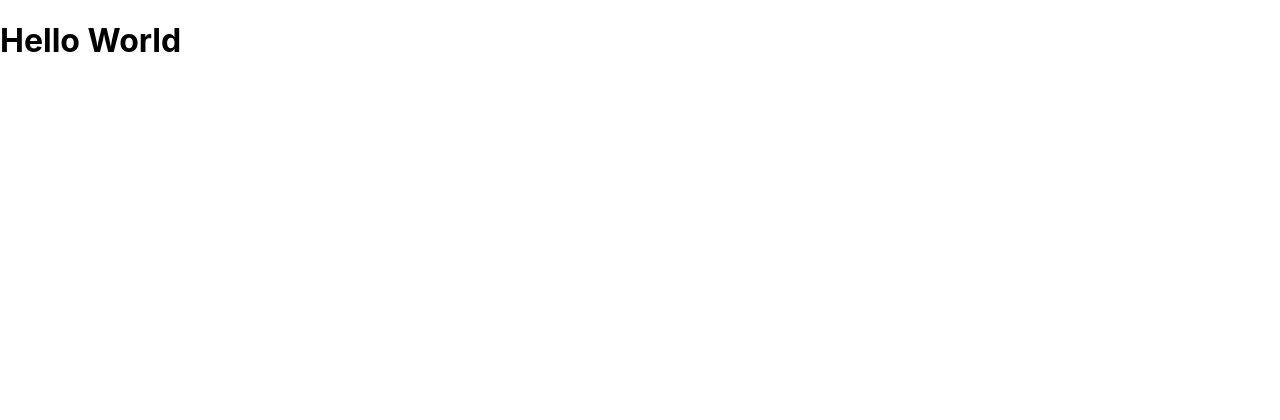
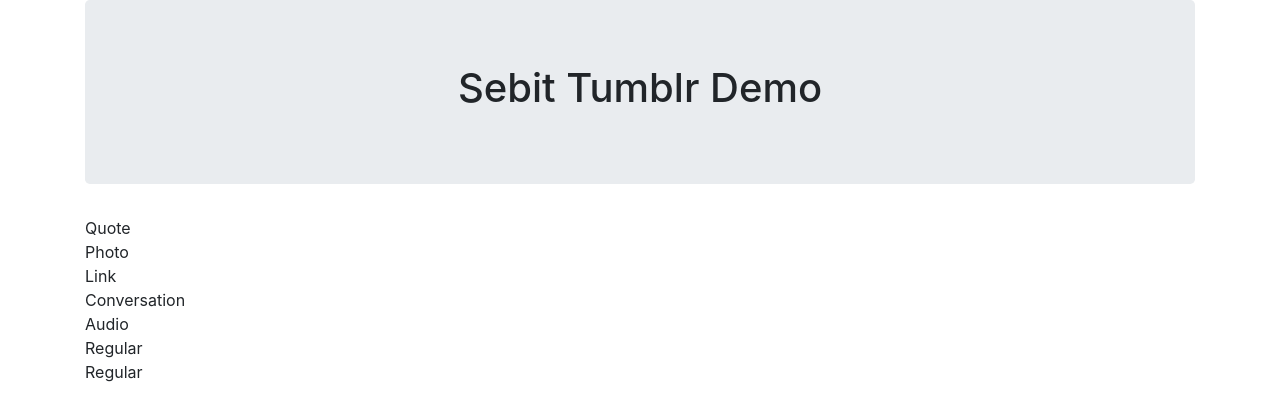
Before and after one commit to volkanongun/sebit-tumblr, a React (Create React App) app: page / in a window 1280 px wide. Shown: the top 420 px of the page. Built offline with nearby package versions, Linux system fonts and the light colour scheme.

Commit message:
Post component added. Bootstrap added

```diff
--- a/public/index.html
+++ b/public/index.html
@@ -9,6 +9,9 @@
       name="description"
       content="Web site created using create-react-app"
     />
+
+    <link rel="stylesheet" href="https://stackpath.bootstrapcdn.com/bootstrap/4.4.1/css/bootstrap.min.css" integrity="sha384-Vkoo8x4CGsO3+Hhxv8T/Q5PaXtkKtu6ug5TOeNV6gBiFeWPGFN9MuhOf23Q9Ifjh" crossorigin="anonymous">
+
     <link rel="apple-touch-icon" href="%PUBLIC_URL%/logo192.png" />
     <!--
       manifest.json provides metadata used when your web app is installed on a
--- a/src/App.js
+++ b/src/App.js
@@ -1,11 +1,28 @@
 import React from 'react';
 import logo from './logo.svg';
 import './App.scss';
+import data from "./data.json";
+import Post from "./components/Post";
 
 function App() {
+
+  console.log(data.posts, " ∆")
+  console.log(data['posts-total'], " ∆")
+
   return (
     <div className="App">
-      <h1>Hello World</h1>
+      <div className="container">
+        <section className="jumbotron text-center">
+          <div className="container">
+            <h1>Sebit Tumblr Demo</h1>
+          </div>
+        </section>
+        <div>
+          {data.posts.map(function(elem,i){
+            return <Post title={elem["regular-title"]} id={elem.id} key={elem.id} type={elem.type}></Post>
+          })}
+        </div>
+      </div>
     </div>
   );
 }
--- /dev/null
+++ b/src/components/Post.js
@@ -0,0 +1,31 @@
+import React from 'react'
+
+const Post = (props) => {
+
+	function renderSwitch(type) {
+	  switch(type) {
+	    case 'quote':
+	      return <div>Quote</div>;
+	    case 'photo':
+	      return <div>Photo</div>;
+	    case 'link':
+	      return <div>Link</div>;
+	    case 'conversation':
+	      return <div>Conversation</div>;
+	    case 'audio':
+	      return <div>Audio</div>;
+	    case 'regular':
+	      return <div>Regular</div>;
+	  }
+	}
+
+	return (
+		<div>
+
+			{renderSwitch(props.type)}
+
+		</div>
+	)
+}
+
+export default Post
```
Also changed, not shown: 1 other file (tests, documents, lock files or other folders).
